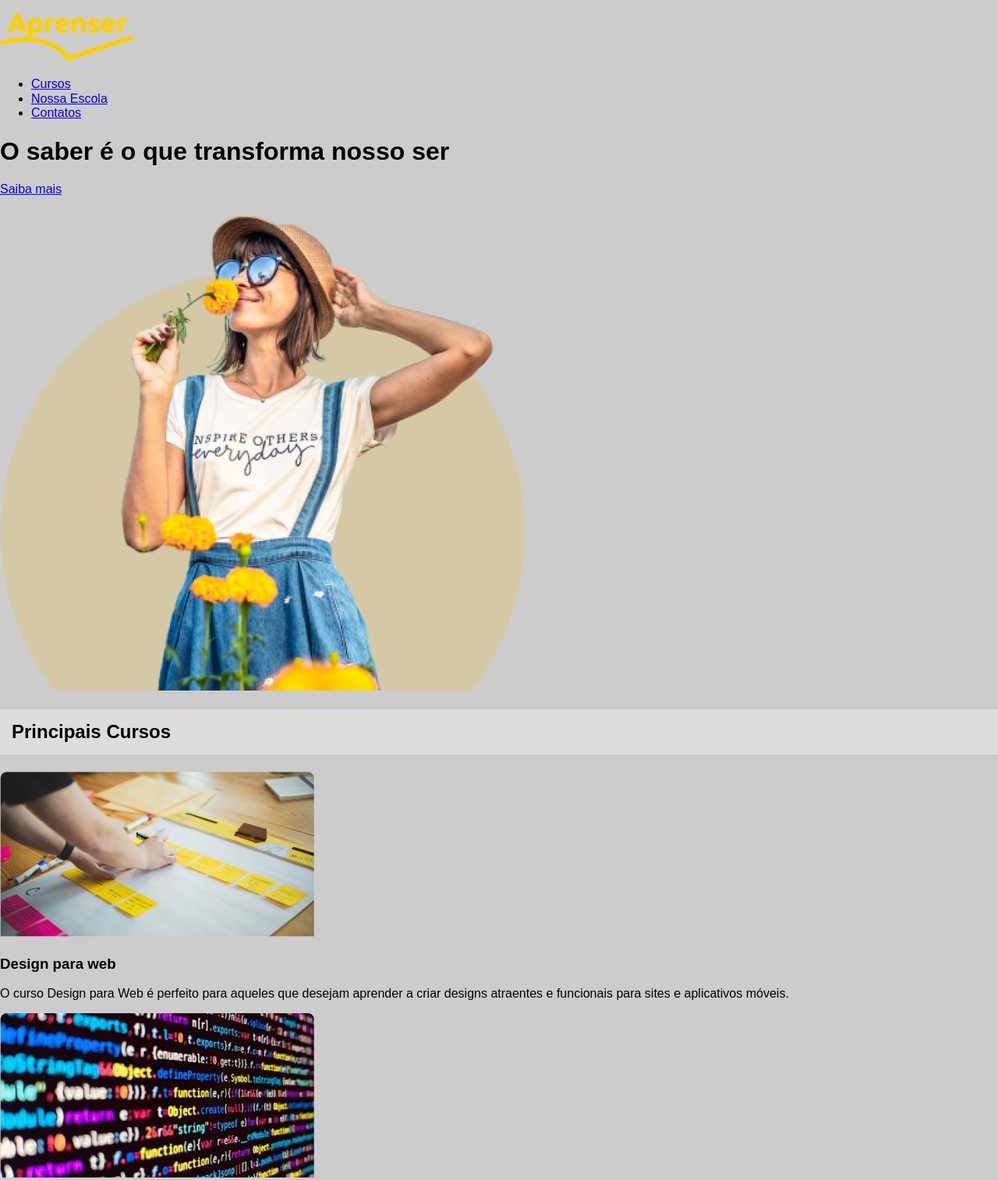
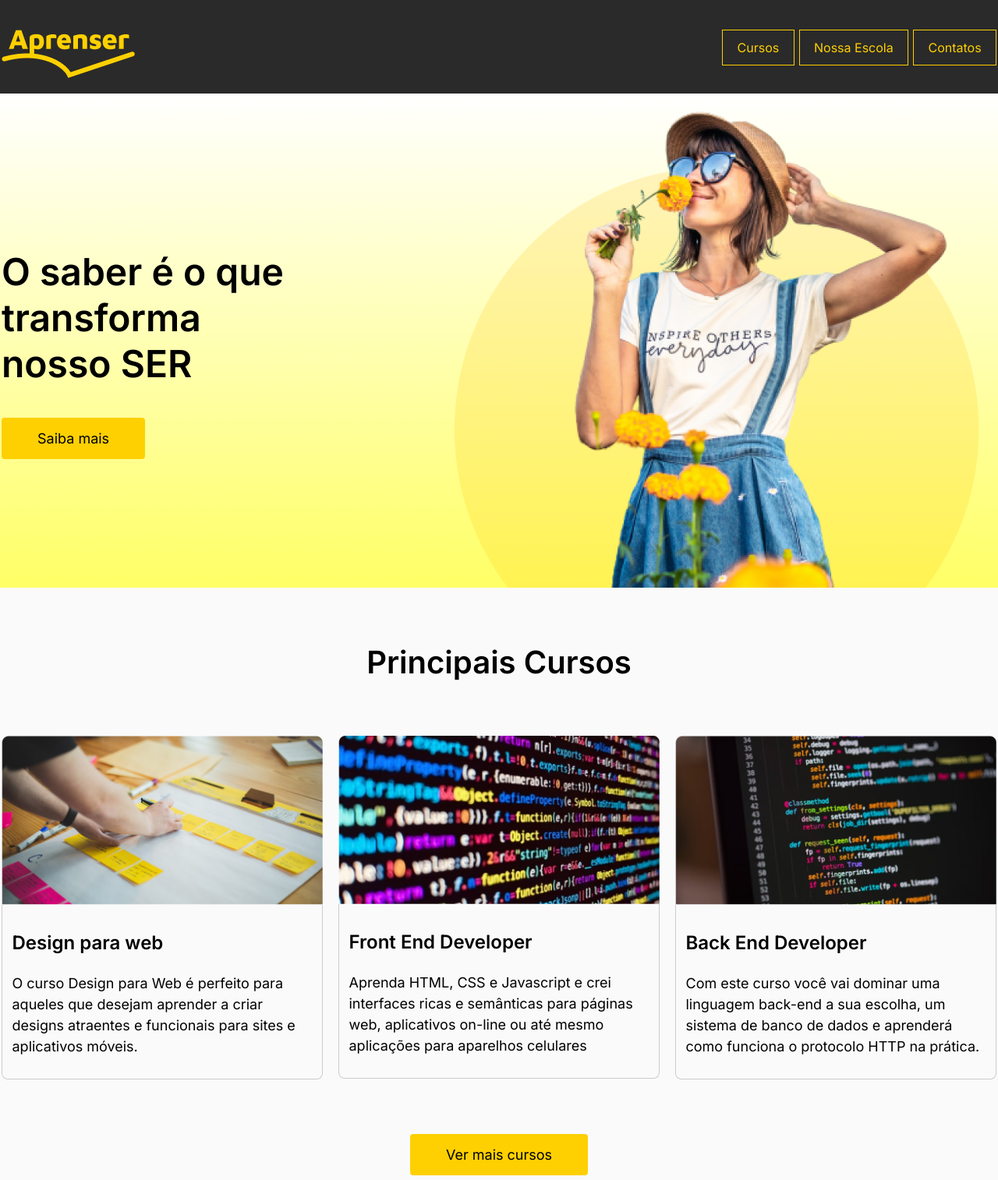
Before and after one commit to willian-bl/Estudo-FrontEnd, a plain HTML site: page Projetos/06_ProjetoAprenser/index.html in a window 1280 px wide. Shown: the top 1514 px of the page at 78% size. Drawn offline with Linux system fonts and the light colour scheme; files that its build step writes are made by us from their sources.

Commit message:
:blue_book: Trabalhando no CSS do projeto Aprenser

```diff
--- /dev/null
+++ b/Projetos/06_ProjetoAprenser/css/estilo.css
@@ -0,0 +1,187 @@
+/* ------------------------ Formatação geral ------------------------ */
+:root{
+    --primary-color: #fed001;
+}
+
+html{
+    /* font-size: 62.5%;  /* Agora 1rem vale 10px - É mais fácil para fazer contas e conversões */
+    /* font-family: 'Inter', sans-serif;
+    font-weight: 400;  */
+
+    /* font: font-weight font-size font-family */
+    font: 400 62.5% 'Inter', sans-serif;
+}
+
+p, a{
+    font-size: 1.6rem;
+}
+
+h1{
+    font-size: 4.8rem;
+}
+
+h2{
+    font-size: 4rem;
+}
+
+h3{
+    font-size: 3.2rem;
+}
+
+.upper{
+    text-transform: uppercase;
+}
+
+.wrapperContainer{
+    padding-top: 1px; /* Usamos isso para resolver o problema que faz com que como os títulos e outros elementos têm margin-top, ficamos com um "espaço sobrando" entre uma seção e outra. */
+    /* Colocando um padding de 1px no container, as propriedades do container já são aplicadas nesse espaço que sobra */
+}
+
+.wrapperContainer-dark{
+    background-color: #2a2a2a;
+    color: #fafafa;
+}
+
+.wrapperContainer-light{
+    background-color: #fafafa;
+}
+
+.wrapperContainer-dark2{
+    background-color: #003464;
+    color: #fafafa;
+}
+
+.container{
+    max-width: 127.6rem;
+    margin: auto;
+}
+
+.section_title{
+    margin: 0;
+    padding: 7rem 0;
+    text-align: center;
+}
+
+.btn{
+    background-color: var(--primary-color);
+    border-radius: 4px;
+    font-size: 1.8rem;
+    text-decoration: none;
+    padding: 1.6rem 4.6rem;
+    display: inline-block;
+    color: inherit
+}
+
+.section_btn{
+    margin: 7rem 0;
+}
+
+/* ------------------------ Header ------------------------ */
+.header{
+    display: flex;
+    justify-content: space-between;
+    align-items: center;
+    color: var(--primary-color);
+    padding: 2rem 0;
+}
+
+/* .header_nav li{ */
+/*     display: inline-block; /* Também funciona para deixar os itens de navegação lado a lado, mas vamos usar flexbox para ter o mesmo efeito */
+/* } */
+
+.header_nav ul{
+    display: flex;
+    gap: .6rem;
+    list-style-type: none;
+}
+
+nav a{
+    color: inherit; /* Inherit é herdar... Herda o valor de uma propriedade do elemento pai ou daquele "ancestral" mais próximo que tem a propriedade definida */
+}
+
+.header_nav a{
+    padding: .75em 1.15em;  /* em está relacionado com o tamanho da fonte para a tag a, ou seja, 16px e não mais 10px da root */
+    border: solid 1px;
+    text-decoration: none;
+}
+
+.header_nav a:hover{
+    background-color: black;
+}
+
+/* ------------------------ Hero Banner ------------------------ */
+.wrapperContainer-hero{
+    background-image: linear-gradient(white, rgba(255, 255, 0, .6)); /* Para trabalhar com gradiente, sempre usamos background-image*/
+}
+
+.heroBanner{
+    display: flex;
+    justify-content: space-between;
+    align-items: center;
+    gap: 20rem;
+}
+
+.hero_title{
+    margin-bottom: 4rem;
+}
+
+/* ------------------------ Cursos ------------------------ */
+.cursos{
+    text-align: center;
+}
+
+.cursosContainer{
+    display: flex;
+    text-align: left;
+    gap: 2rem;
+}
+
+.curso_card{
+    /* border: 1px solid #aaa;
+    border-radius: 10px; */
+    /* overflow: hidden; /* Para que tudo o que passar da borda do cartão seja escondido */
+
+    /* flex-grow: 1;
+    flex-shrink: 1;
+    flex-basis: 0; */
+    flex: 1; /* Para deixar os cards do mesmo tamanho */
+}
+
+.curso_card img{
+    display: block;
+    width: 100%;
+}
+
+.curso_card h3{
+    font-size: 2.4rem;
+}
+
+.curso_card p{
+    font-size: 1.8rem;
+    line-height: 1.5;
+}
+
+.cursos_card_content{
+    padding: 1rem 1.25rem;
+    border: 1px solid #ccc;
+    border-radius: 0 0 8px 8px;
+    border-top: transparent;
+}
+
+/* ------------------------ Nossa escola ------------------------ */
+.escola{
+    display: flex;
+    justify-content: space-between;
+    gap: 6rem;
+    padding-top: 7rem;
+}
+
+.escola_title{
+    font-size: 3.2rem;
+    margin-top: 2rem;
+}
+
+.escola p{
+    font-size: 1.8rem;
+    line-height: 1.5;
+}
```
Also changed, not shown: Conceitos/08_CSS-parte2/font-face.html (+2 -0 lines), Projetos/06_ProjetoAprenser/index.html (+5 -0 lines).
